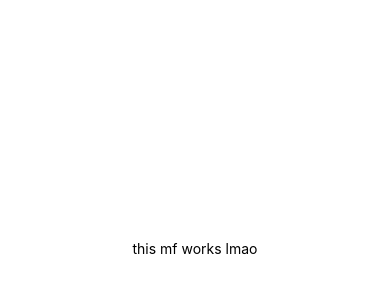
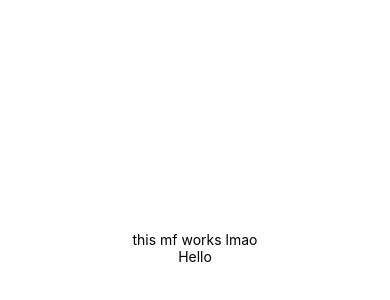
Before and after one commit to Southeastern-Louisiana-University/cmps383-2024-sp-p03-g06, a React Native app in the folder Selu383.SP24.Mobile/: screen / in a window 390 px wide. Shown: the part 174-474 px from the top of the page. Built offline with nearby package versions, Linux system fonts and the light colour scheme.

Commit message:
test commit

```diff
--- a/Selu383.SP24.Mobile/App.js
+++ b/Selu383.SP24.Mobile/App.js
@@ -1,10 +1,11 @@
-import { StatusBar } from 'expo-status-bar';
-import { StyleSheet, Text, View } from 'react-native';
+import { StatusBar } from "expo-status-bar";
+import { StyleSheet, Text, View } from "react-native";
 
 export default function App() {
   return (
     <View style={styles.container}>
       <Text>this mf works lmao</Text>
+      <Text>Hello</Text>
       <StatusBar style="auto" />
     </View>
   );
@@ -13,8 +14,8 @@ export default function App() {
 const styles = StyleSheet.create({
   container: {
     flex: 1,
-    backgroundColor: '#fff',
-    alignItems: 'center',
-    justifyContent: 'center',
+    backgroundColor: "#fff",
+    alignItems: "center",
+    justifyContent: "center",
   },
 });
```
